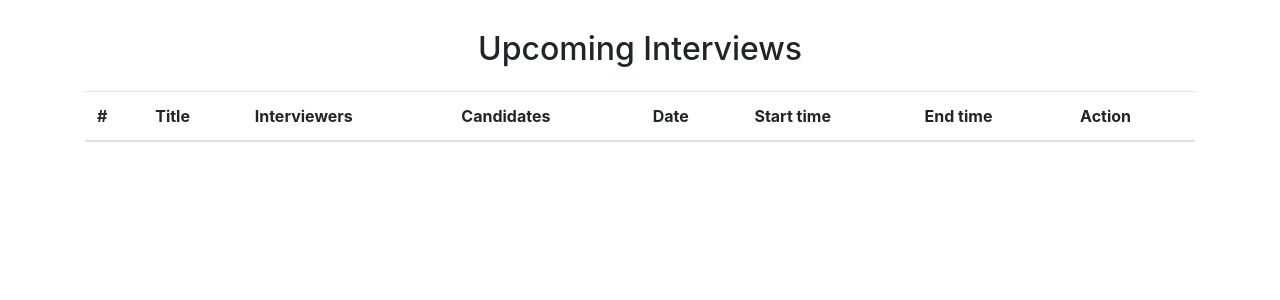
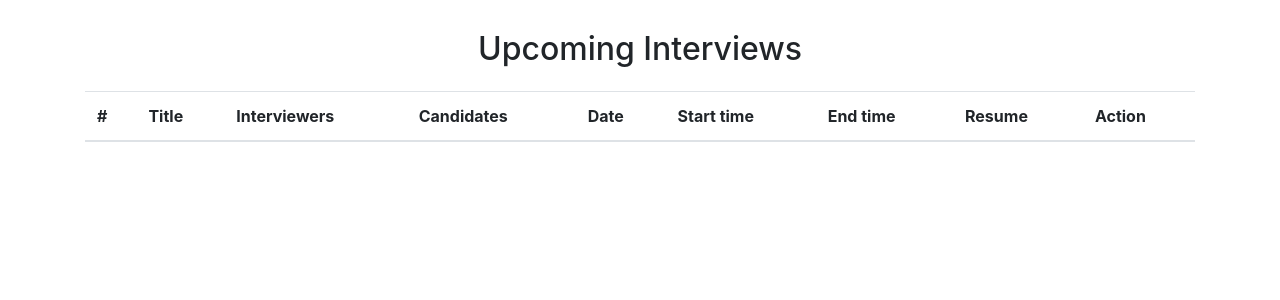
Before and after one commit to kushagra219/Scaler-Task, a Django app: page /list/ in a window 1280 px wide. Shown: the part 56-356 px from the top of the page. Run offline with Django 3.2, Linux system fonts and the light colour scheme; data that the repository does not hold is empty; some libraries are stand-ins or nearby versions.

Commit message:
resume option added

```diff
--- a/interview_portal/urls.py
+++ b/interview_portal/urls.py
@@ -15,13 +15,13 @@ Including another URLconf
 """
 from django.contrib import admin
 from django.urls import path, include
-# from django.conf import settings
-# from django.conf.urls.static import static
+from django.conf import settings
+from django.conf.urls.static import static
 
 urlpatterns = [
     path('admin/', admin.site.urls),
     path('', include('task.urls'))
 ]
 
-# if settings.DEBUG:
-#     urlpatterns += static(settings.MEDIA_URL, document_root=settings.MEDIA_ROOT)
+if settings.DEBUG:
+    urlpatterns += static(settings.MEDIA_URL, document_root=settings.MEDIA_ROOT)
--- a/task/views.py
+++ b/task/views.py
@@ -29,12 +29,17 @@ def send_notification_mail(interview_obj, reschedule=False):
         subject = 'Interview Rescheduled!'
     # print(to_emails, interviewer_text, candidate_text, opening_line)
     message = f"""Hi,
+
 {opening_line}
 Title: {interview_obj.title}
 Date: {interview_obj.slot.date}
 Time: {interview_obj.slot.start_time} - {interview_obj.slot.end_time}
 Interviewer(s): {interviewer_text}
-Candidate(s):  {candidate_text}"""
+Candidate(s):  {candidate_text}
+
+
+Regards
+Interview Creation Portal Team"""
     # print(message)
     send_mail(subject, message, settings.EMAIL_HOST_USER, to_emails)
 
@@ -104,7 +109,8 @@ def schedule_interview(request):
         date = request.POST['date']
         start_time = request.POST['start_time']
         end_time = request.POST['end_time']
-        # resume = request.FILES['resume']
+        print(request.FILES, request.POST)
+        # print(5 / 0)
         interview_form = InterviewScheduleForm(request.POST, request.FILES)
         slot_form = SlotForm(request.POST, request.FILES)
         date_obj = datetime.strptime(request.POST['date'], "%Y-%m-%d").date()
@@ -133,7 +139,11 @@ def schedule_interview(request):
             if flag:
                 messages.error(request, message_text + 'are not available at this slot')
             else:
-                interview_obj = Interview.objects.create(title=title, slot=slot_obj)
+                try:
+                    resume = request.FILES['resume']
+                    interview_obj = Interview.objects.create(title=title, slot=slot_obj, resume=resume)
+                except:
+                    interview_obj = Interview.objects.create(title=title, slot=slot_obj)
                 add_slot(slot_obj, interview_obj, interviewers, candidates)
                 interview_obj.save()
                 # print(interviewers, candidates)
@@ -183,6 +193,11 @@ def reschedule_interview(request, pk):
             if flag:
                 messages.error(request, message_text + 'are not available at this slot')
             else:
+                try:
+                    resume = request.FILES['resume']
+                    interview_obj.resume = resume
+                except:
+                    pass
                 interview_obj.title = title
                 interview_obj.slot = slot_obj
                 add_slot(slot_obj, interview_obj, interviewers, candidates)
--- a/templates/task/interview_list.html
+++ b/templates/task/interview_list.html
@@ -14,6 +14,7 @@
                 <th scope="col">Date</th>
                 <th scope="col">Start time</th>
                 <th scope="col">End time</th>
+                <th scope="col">Resume</th>
                 <th scope="col">Action</th>
             </tr>
         </thead>
@@ -35,6 +36,13 @@
                 <td>{{obj.slot.date}}</td>
                 <td>{{obj.slot.start_time}}</td>
                 <td>{{obj.slot.end_time}}</td>
+                <td>
+                    {% if obj.resume %}
+                    <a href="https://scaler-task.herokuapp.com/media/{{obj.resume}}" target='_blank'>Link</a>
+                    {% else %}
+                    N/A
+                    {% endif %}
+                </td>
                 <td><a href="{% url 'task:reschedule-interview' pk=obj.id %}"><button class="btn btn-warning">Edit</button></a></td>
             </tr>
             {% endfor %}
```
Also changed, not shown: 1 other file.
